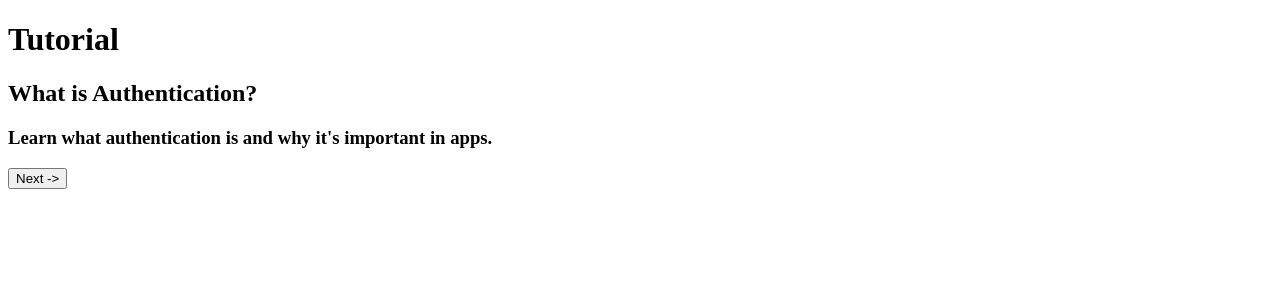
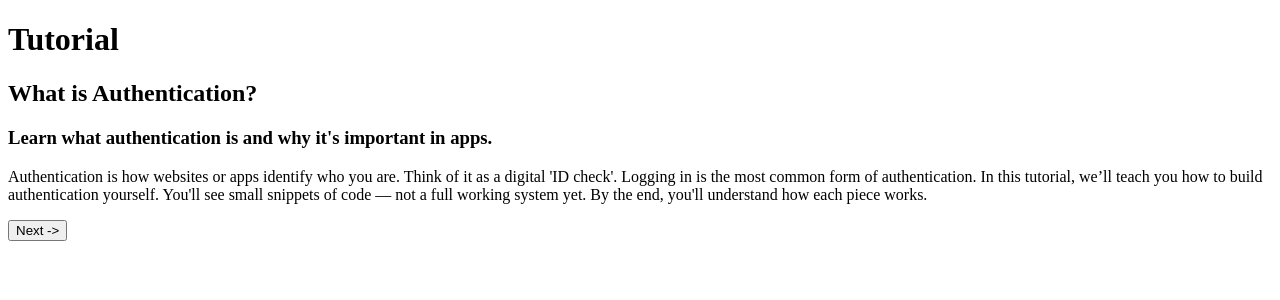
Before and after one commit to twonfi/jimmydin7.auth-ysws, a SvelteKit app in the folder tutorial/tutorial/: page / in a window 1280 px wide. Shown: the top 300 px of the page. Built offline with nearby package versions, Linux system fonts and the light colour scheme.

Commit message:
Added content loading from JSON

```diff
--- a/tutorial/tutorial/src/routes/+page.svelte
+++ b/tutorial/tutorial/src/routes/+page.svelte
@@ -22,6 +22,7 @@
 		{#if tutorials[tutorialPage]}
 		  <h2>{tutorials[tutorialPage].title}</h2>
 			<h3>{tutorials[tutorialPage].description}</h3>
+			<p>{tutorials[tutorialPage].content}</p>
 		{:else}
 		  <h2>Loading...</h2>
 		{/if}
```
